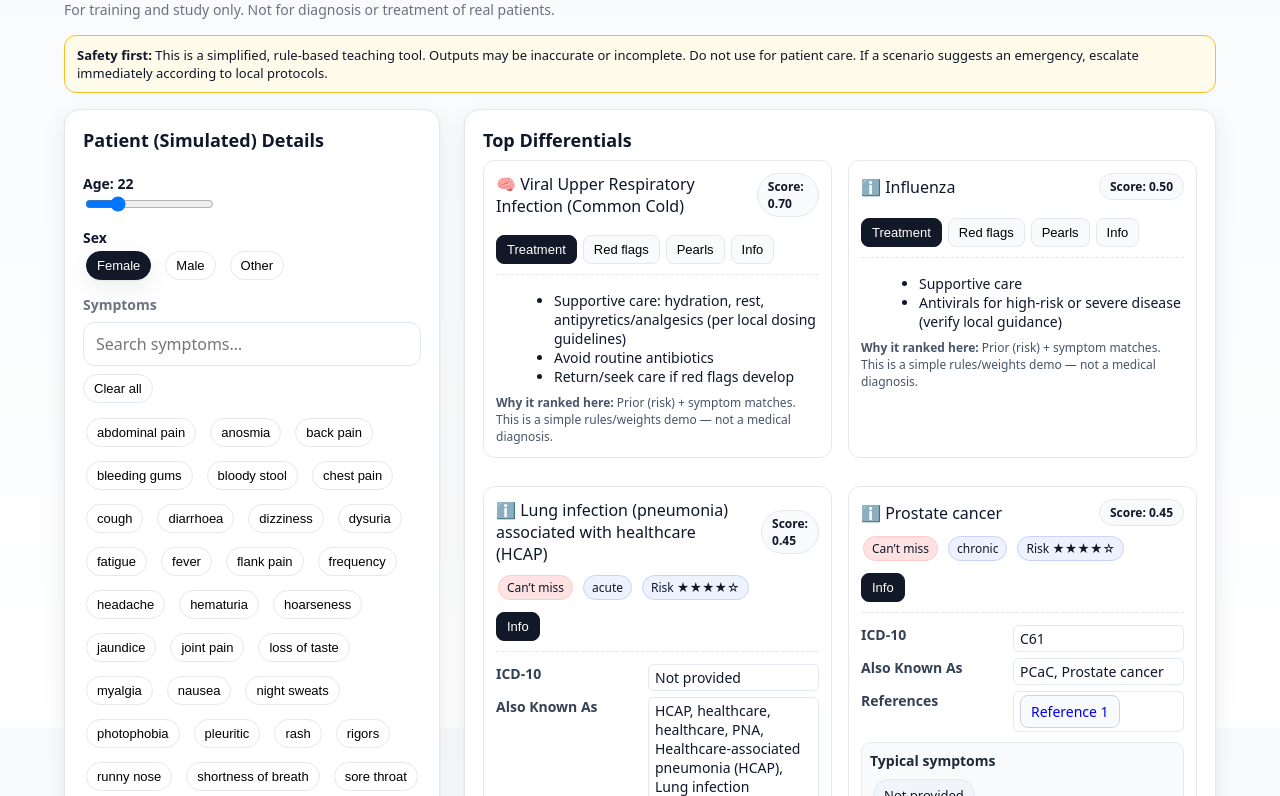
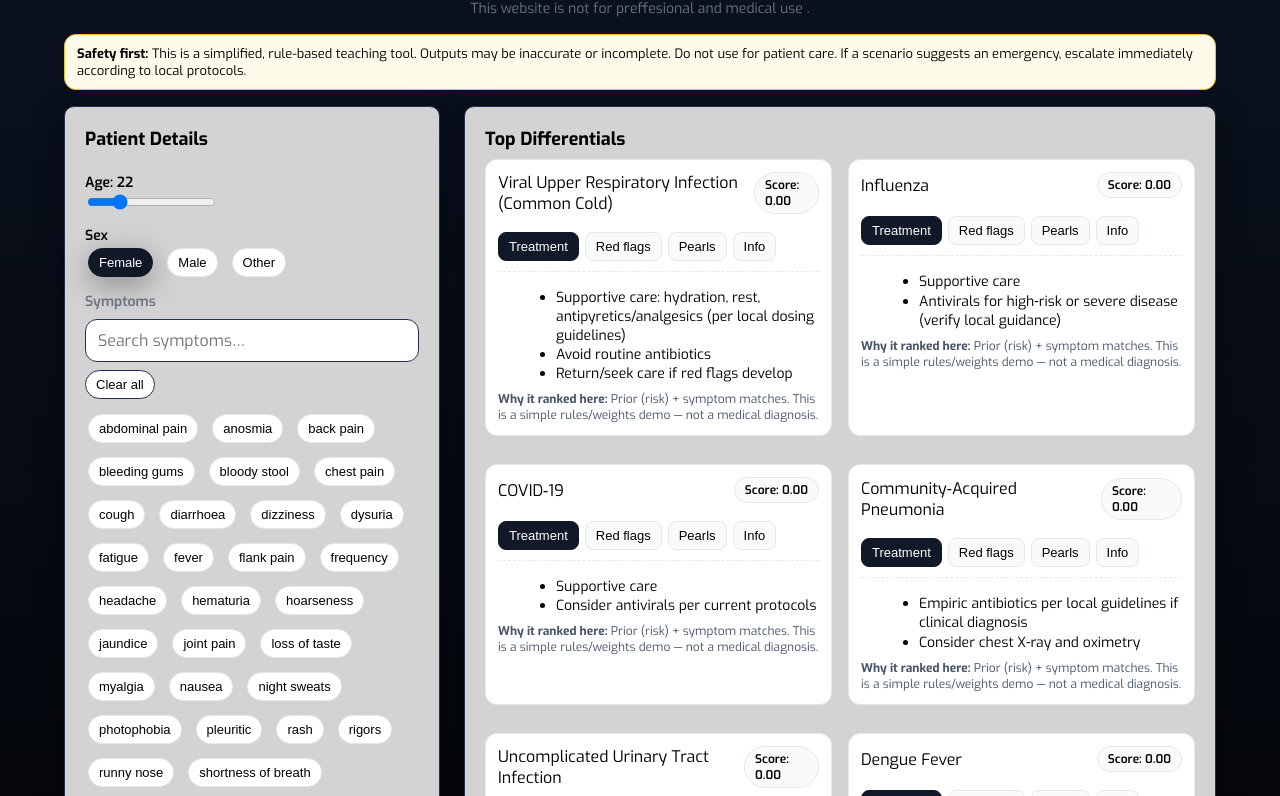
Before and after one commit to Aadarsh-1000/Meduli, a plain HTML site: page index.html in a window 1280 px wide. Shown: the part 72-868 px from the top of the page. Drawn offline with Linux system fonts and the light colour scheme.

Commit message:
i added a lot of UI changes

```diff
--- a/index.css
+++ b/index.css
@@ -1,12 +1,35 @@
 :root {
-    --bg: #f8fafc;
-    --text: #0f172a;
-    --muted: #475569;
-    --card: #fff;
-    --border: #e2e8f0;
-    --accent: #111827;
-    --shadow: 0 1px 2px rgba(15, 23, 42, .06), 0 8px 24px rgba(15, 23, 42, .08);
-    --rounded: 16px
+    /* Backgrounds */
+    --bg: #0b1220;
+    /* deep navy, not pure black */
+    --bg-soft: #000000;
+
+    /* Cards & surfaces */
+    --card: #121a2f;
+    --card-soft: #16213a;
+
+    /* Text */
+    --text: #66799e;
+    /* soft white */
+    --muted: #000000;
+    /* bluish gray */
+
+    /* Borders & dividers */
+    --border: #233055;
+
+    /* Accent */
+    --accent: #6ea8ff;
+    /* human-picked blue */
+    --accent-soft: #1e3a8a;
+
+    /* Status */
+    --warn: #fbbf24;
+    --danger: #fb7185;
+    --info: #38bdf8;
+
+    /* UI */
+    --shadow: 0 8px 30px rgba(0, 0, 0, 0.35);
+    --rounded: 14px;
 }
 
 * {
@@ -15,15 +38,16 @@
 
 html,
 body {
-    height: 100%
+    height: 100%vh;
 }
 
 body {
     margin: 0;
-    font-family: ui-sans-serif, system-ui, -apple-system, Segoe UI, Roboto, Ubuntu, Cantarell, Noto Sans, "Helvetica Neue", Arial;
-    color: var(--text);
-    background: linear-gradient(#f8fafc, #fff)
+    font-family: "Exo", system-ui, sans-serif;
+    background: linear-gradient(180deg, var(--bg), var(--bg-soft));
+    color: black;
 }
+
 
 .container {
     max-width: 1200px;
@@ -36,12 +60,17 @@ h1 {
     margin: 0 0 4px 0;
     display: flex;
     gap: 8px;
-    align-items: center
+    align-items: center;
+    justify-content: center;
+    color: white;
 }
 
 .muted {
     color: var(--muted);
-    font-size: 14px
+    font-size: 14px;
+    align-items: center;
+    justify-content: center;
+    display: flex;
 }
 
 .row {
@@ -57,11 +86,12 @@ h1 {
 }
 
 .card {
-    background: var(--card);
+    background: #D3D3D3;
     border: 1px solid var(--border);
-    border-radius: var(--rounded);
-    box-shadow: var(--shadow)
+    border-radius: 10px;
+    box-shadow: var(--shadow);
 }
+
 
 .card h2 {
     margin: 0 0 8px 0;
@@ -69,7 +99,7 @@ h1 {
 }
 
 .card .content {
-    padding: 18px
+    padding: 20px
 }
 
 .section {
@@ -116,6 +146,7 @@ textarea {
 }
 
 .btn.small {
+
     padding: 6px 10px;
     font-size: 13px
 }
@@ -253,7 +284,8 @@ textarea {
 footer {
     color: #64748b;
     font-size: 11px;
-    margin-top: 16px
+    margin-top: 16px;
+    text-align:center;
 }
 
 .disclaimer {
@@ -261,7 +293,8 @@ footer {
 }
 
 .kbd {
-    font-family: ui-monospace, SFMono-Regular, Menlo, Monaco, Consolas, "Liberation Mono", "Courier New", monospace;
+    font-family: "Oswald";
+
     background: #f1f5f9;
     border: 1px solid var(--border);
     padding: 2px 6px;
--- a/index.html
+++ b/index.html
@@ -6,13 +6,18 @@
     <meta name="viewport" content="width=device-width, initial-scale=1" />
     <title>Meduli</title>
     <link href="index.css" rel="stylesheet" />
+
+<link rel="preconnect" href="https://fonts.googleapis.com">
+<link rel="preconnect" href="https://fonts.gstatic.com" crossorigin>
+<link href="https://fonts.googleapis.com/css2?family=Exo:ital,wght@0,100..900;1,100..900&family=Lexend:wght@100..900&family=Orbitron:wght@400..900&family=Oswald:wght@200..700&display=swap" rel="stylesheet">
+
 </head>
 
 <body>
     <div class="container">
         <header style="display:flex;flex-direction:column;gap:6px;margin-bottom:16px">
-            <h1>🩺 Meduli</h1>
-            <div class="muted">For training and study only. Not for diagnosis or treatment of real patients.</div>
+            <h1>Meduli</h1>
+            <div class="muted">This website is not for preffesional and medical use .</div>
         </header>
         <div class="alert disclaimer">
             <strong>Safety first:</strong> This is a simplified, rule-based teaching tool. Outputs may be inaccurate or
@@ -25,10 +30,10 @@
             <!-- LEFT: Inputs -->
             <div class="card">
                 <div class="content section">
-                    <h2>Patient (Simulated) Details</h2>
+                    <h2>Patient Details</h2>
 
                     <div>
-                        <label>Age: <span id="ageOut" class="age-out">22</span></label>
+                        <label>Age: <span id="ageOut" class="age-out">20</span></label>
                         <div class="slider-row">
                             <input id="age" type="range" min="0" max="100" value="22" />
                         </div>
--- a/index.js
+++ b/index.js
@@ -307,7 +307,7 @@ function initApp() {
   // ---------- State ----------
   const state = {
     age: parseInt(ageEl?.value || '22', 10),
-    sex: 'female',
+    sex: 'Male',
     selectedSymptoms: new Set(),
     negatives: new Set(),
     freeText: '',
@@ -320,22 +320,53 @@ function initApp() {
   function normalizeSymptom(s) { return String(s || '').trim().toLowerCase(); }
 
   function scoreCondition({ age, gender, symptomsSet, explicitNegatives }) {
+    const hasAnySymptoms =
+      symptomsSet && symptomsSet.size > 0;
+
     const ranked = KB.map(cond => {
       const d = cond.demographics;
+
+      // demographic exclusion
       if (d) {
         if (typeof d.minAge === 'number' && age < d.minAge) return { id: cond.id, name: cond.name, score: 0, ref: cond };
         if (typeof d.maxAge === 'number' && age > d.maxAge) return { id: cond.id, name: cond.name, score: 0, ref: cond };
         if (d.gender && gender && d.gender !== gender) return { id: cond.id, name: cond.name, score: 0, ref: cond };
       }
-      let score = cond.prevalenceWeight;
+
+      // 🔑 IMPORTANT FIX:
+      // Start at 0 if no symptoms selected
+      let score = hasAnySymptoms ? cond.prevalenceWeight : 0;
+
       const present = cond.features.present || {};
       const absent = cond.features.absent || {};
-      for (const feat in present) if (symptomsSet.has(feat)) score += Number(present[feat]) || 0;
-      for (const feat in absent) if (!symptomsSet.has(feat) && explicitNegatives.has(feat)) score += (Number(absent[feat]) || 0) * 0.5;
-      return { id: cond.id, name: cond.name, score, ref: cond };
-    }).sort((a, b) => b.score - a.score).slice(0, 6);
+
+      if (hasAnySymptoms) {
+        for (const feat in present) {
+          if (symptomsSet.has(feat)) {
+            score += Number(present[feat]) || 0;
+          }
+        }
+
+        for (const feat in absent) {
+          if (!symptomsSet.has(feat) && explicitNegatives.has(feat)) {
+            score += (Number(absent[feat]) || 0) * 0.5;
+          }
+        }
+      }
+
+      return {
+        id: cond.id,
+        name: cond.name,
+        score,
+        ref: cond
+      };
+    })
+      .sort((a, b) => b.score - a.score)
+      .slice(0, 6);
+
     return ranked;
   }
+
 
   // ---------- Tiny UI builders ----------
   function badge(text, kind = 'neutral') { const b = document.createElement('span'); b.className = `badge badge-${kind}`; b.textContent = text; return b; }
@@ -388,7 +419,7 @@ function initApp() {
 
       // Header
       const head = document.createElement('div'); head.className = 'result-head';
-      const title = document.createElement('div'); title.innerHTML = (idx === 0 ? '🧠 ' : 'ℹ️ ') + r.name;
+      const title = document.createElement('div'); title.innerHTML = (idx === 0 ? ' ' : '') + r.name;
       const score = document.createElement('div'); score.className = 'pill'; score.textContent = 'Score: ' + r.score.toFixed(2);
       head.append(title, score);
 
```
